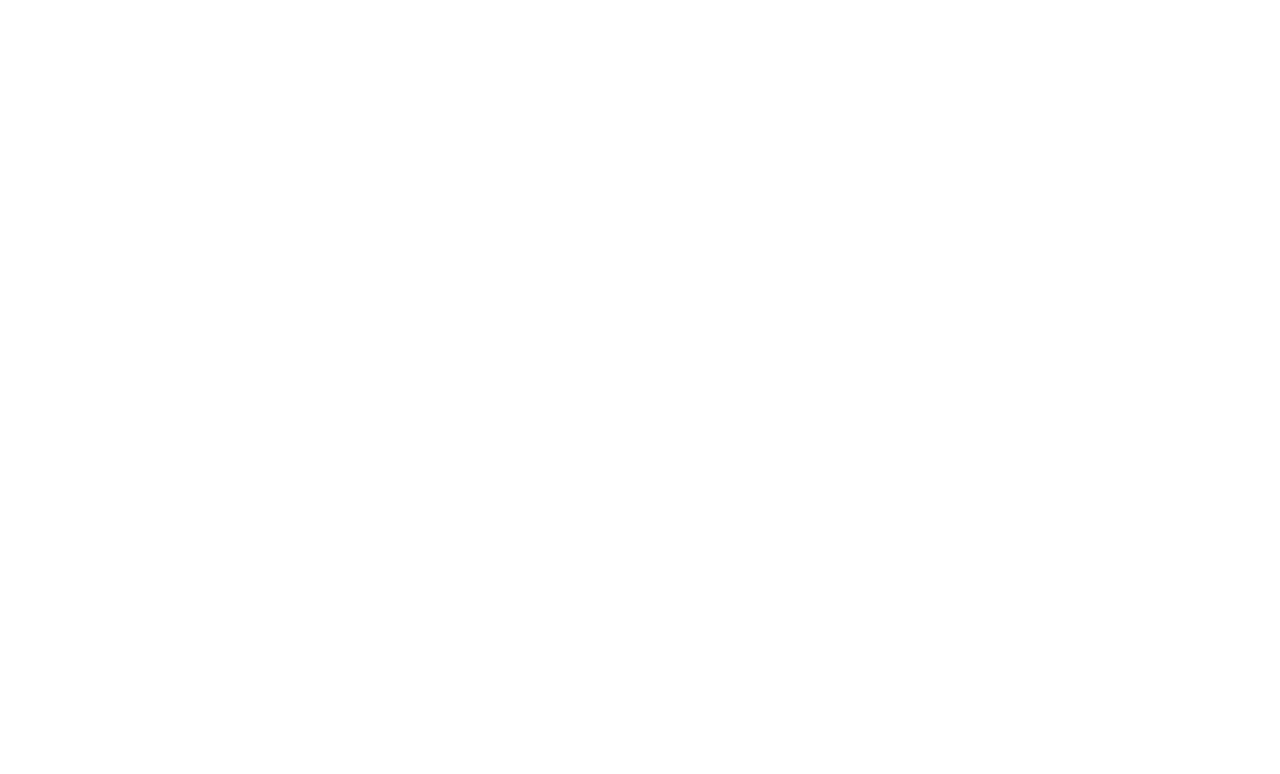
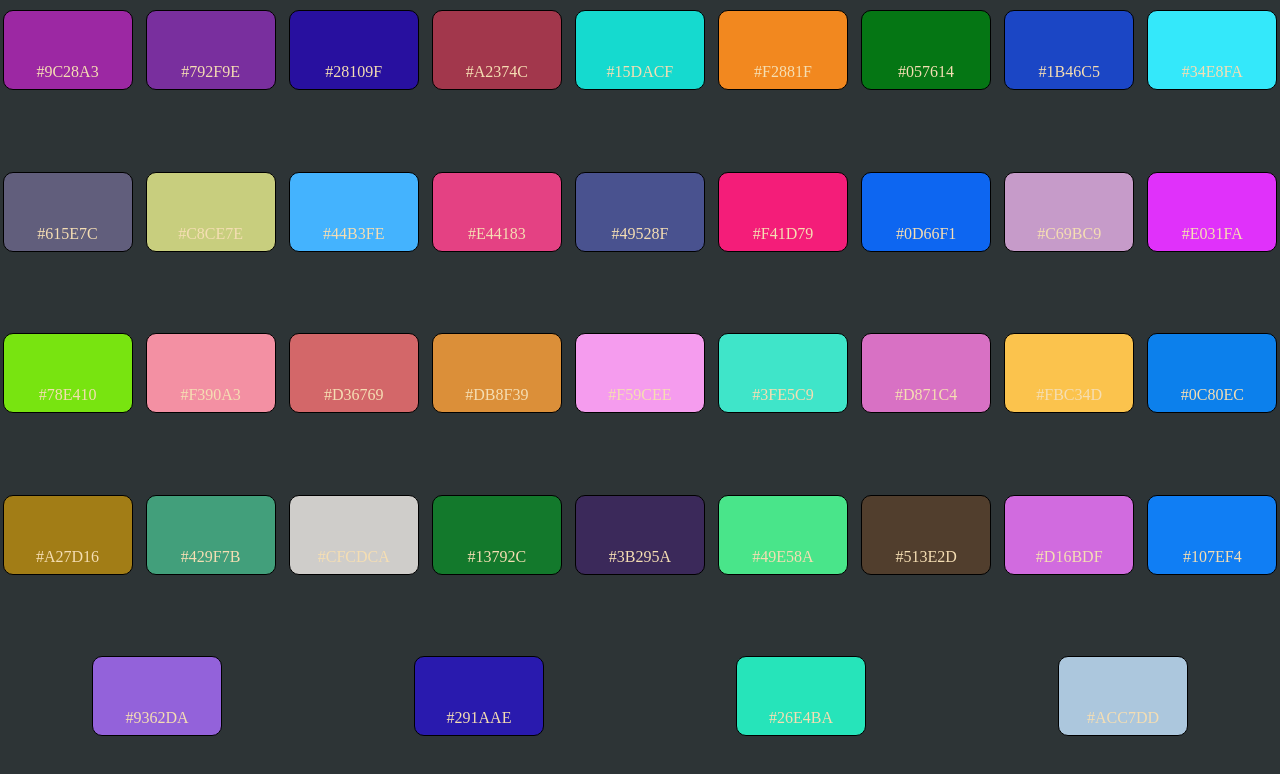
Before and after one commit to Sanketniza/HTML-CSS-JS-Project, a plain HTML site: page Random-Color-Palette-Generator/randon.html in a window 1280 px wide. Drawn offline with Linux system fonts and the light colour scheme.

Commit message:
Adding new  js project

```diff
--- a/Random-Color-Palette-Generator/random.css
+++ b/Random-Color-Palette-Generator/random.css
@@ -0,0 +1,39 @@
+* {
+  margin: 0;
+  padding: 0;
+  box-sizing: border-box;
+}
+
+body {
+  width: 100%;
+  height: 100vh;
+}
+
+.container {
+  width: auto;
+  min-height: 100vh;
+  color: red;
+  display: flex;
+  /* justify-content: center;
+  align-items: center; */
+  flex-wrap: wrap;
+  background-color: #2d3436;
+  gap: 8px;
+}
+
+.color-card {
+  margin: auto;
+  margin-top: 10px;
+  margin-bottom: 10px;
+  color: wheat;
+  width: 130px;
+  height: 80px;
+  background-color: #2d3436;
+  border: 1px solid black;
+  display: flex;
+  justify-content: center;
+  align-items: end;
+  padding-bottom: 8px;
+  font-size: 1.rem;
+  border-radius: 10px;
+}
--- a/Random-Color-Palette-Generator/random.js
+++ b/Random-Color-Palette-Generator/random.js
@@ -0,0 +1,27 @@
+
+const container = document.querySelector(".container");
+
+const hexcode = "0123456789ABCDEF";
+
+for(let i = 0; i < 40; i++) {
+    const box = document.createElement("div");
+    box.classList.add("color-card");
+    let color = "#";
+for(let j = 0 ; j < 6; j++)
+    {
+        color += hexcode[getRandom()];
+    }
+
+    console.log(color);
+
+    box.textContent = color;
+    box.style.backgroundColor = color;
+    container.appendChild(box);
+    box.style.backgroundColor = color;
+    container.appendChild(box);
+}
+
+function getRandom() {
+    return Math.floor(Math.random() * hexcode.length);
+}
+console.log(getRandom());
--- a/Random-Color-Palette-Generator/randon.html
+++ b/Random-Color-Palette-Generator/randon.html
@@ -8,6 +8,18 @@
 </head>
 <body>
 
+    <div class="container">
+
+
+       <!-- <div class="color-card">sansdfasd ket</div> -->
+       <!-- <div class="color-card">sansdfasd ket</div> -->
+       <!-- <div class="color-card">sansdfasd ket</div> -->
+       <!-- <div class="color-card">sansdfasd ket</div> -->
+       <!-- <div class="color-card">san adf fet</div> -->
+       <!-- <div class="color-card">san adf fet</div> -->
+
+
+    </div>
     <script src="random.js"></script>
 </body>
 </html>
```
